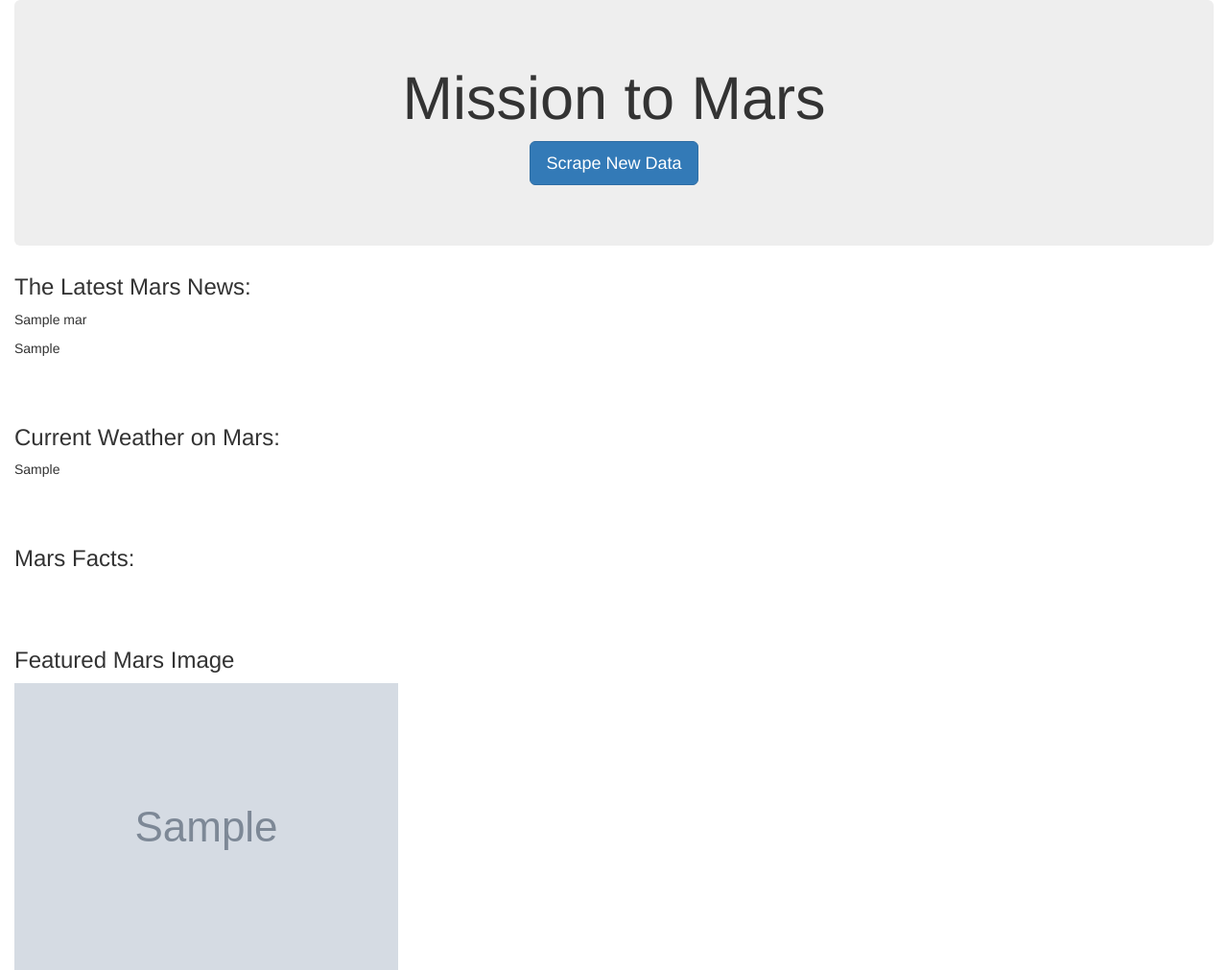
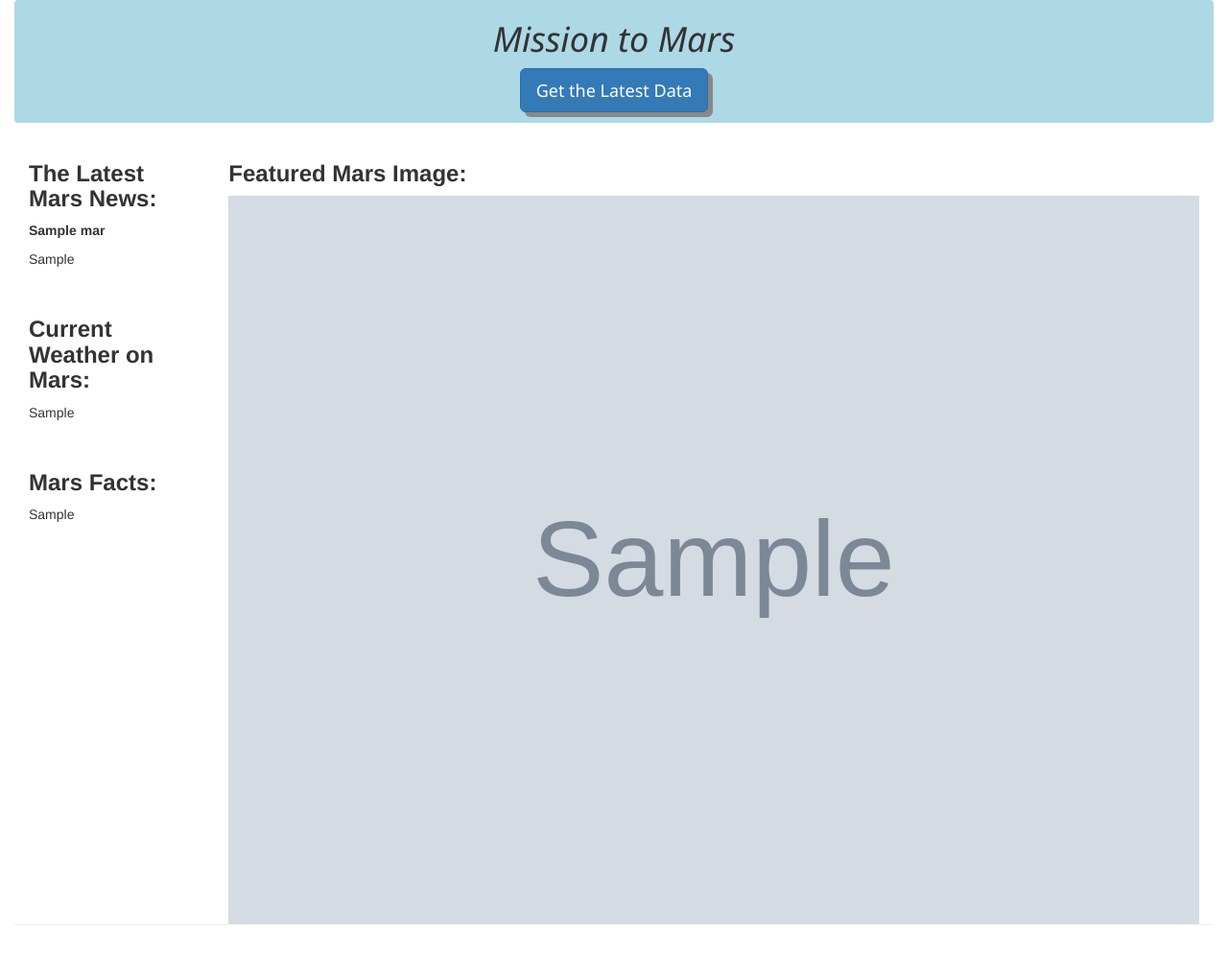
Before and after one commit to ErinMandell/web-scraping-challenge, a Flask app: page / in a window 1280 px wide. Shown: the top 1011 px of the page at 96% size. Run offline with Flask 2, Linux system fonts and the light colour scheme; grey boxes marked "Sample" are stand-in pictures; a database or web service that is not in the repository returns one stand-in record (values such as "Sample title"); some libraries are stand-ins or nearby versions.

Commit message:
add stylesheet and many scrape changes

```diff
--- /dev/null
+++ b/static/styles/style.css
@@ -0,0 +1,23 @@
+/* style sheet for mars project */
+
+.header {
+    background-color: #F1F1F1;
+    text-align: center;
+    padding: 20px;
+  }
+
+.navbar {
+    background-color: lightblue;
+    font-family: 'Segoe UI', Tahoma, Geneva, Verdana, sans-serif;
+    font-style: italic;
+}
+
+.btn {
+    font-style: normal;
+    box-shadow: 5px 5px #888888
+}
+
+img {
+    width: 100%;
+    height: auto;
+  }
--- a/templates/index.html
+++ b/templates/index.html
@@ -7,34 +7,83 @@
   <meta http-equiv="X-UA-Compatible" content="ie=edge">
   <title>Mission to Mars</title>
   <link rel="stylesheet" href="https://maxcdn.bootstrapcdn.com/bootstrap/3.3.7/css/bootstrap.min.css">
+  <link rel="stylesheet" href="../../../static/styles/style.css">
 </head>
+<!-- <header>
+  <br>
+  <br>
+  <br>
 
+</header> -->
 <body>
   <div class="container-fluid">
 
-    <div class="jumbotron text-center">
+    <div class="navbar text-center">
       <h1>Mission to Mars</h1>
 
-      <p><a class="btn btn-primary btn-lg" href="/scrape" role="button">Scrape New Data</a></p>
+      <p><a class="btn btn-primary btn-lg" href="/scrape" role="button">Get the Latest Data</a></p>
     </div>
 
-    <h3> The Latest Mars News: </h3>
-    <p class="news"> <bold>{{mars.news_title}}</bold></p>
-    <p class="news"> {{mars.news_paragraph}}</p>
+    <div class = "column col-md-2">
+      <h3><strong> The Latest Mars News: </strong></h3>
+      <p> <strong>{{mars.news_title}}</strong></p>
+      <p> {{mars.news_paragraph}}</p>
+      <br>
+      <h3> <strong> Current Weather on Mars: </strong></h3>
+      <p> {{mars.mars_weather}}</p>
+      <br>
+      <h3><strong> Mars Facts: </strong></h3>
+      <section> {{ mars.mars_table|safe }} </section>
+    </div>
+
+    <div class = "col-md-10">
+      <h3><strong> Featured Mars Image: </strong> </h3>
+      <img src = "{{ mars.mars_image}}" alt="Featured Mars Image">
+      <br>
+    </div>
     <br>
     <br>
-    <h3 class="weather"> Current Weather on Mars: </h3>
-    <p class="weather"> {{mars.mars_weather}}</p>
+    <hr color="#c7c34c" size="6" width="100%">
     <br>
-    <br>
-    <h3 class="table"> Mars Facts:</h3>
-    <!-- <section> {{ mars.mars_table }} </section> -->
-    <br>
-    <br>
-    <h3 class="image"> Featured Mars Image </h3>
-    <img src = "{{ mars.mars_image}}" alt="Mars Image">
-    <br>
+
+    <div class = "container">
+      <h3 class = "text-center"><strong> Mars' Four Hemishperes </strong></h3>
+
+      <div class = "row">
+          <div class = "col-md-6 groove">
+            <p> <strong>Cerberus Hemisphere Enhanced Photo </strong></p>
+            <img src = "{{ mars.mars_hemi_one}}" alt="Mars Cerberus">
+            <br>
+            <br>
+          </div>
+          <div class = "col-md-6 groove">
+            <p> <strong>Schiaparelli Hemisphere Enhanced Photo </strong></p>
+            <img src = "{{ mars.mars_hemi_two}}" alt="Mars Schiaparelli">
+            <br>
+            <br>
+          </div>
+        </div>
+
+        <div class = "row">
+          <div class = "col-md-6 groove">
+            <p> <strong> Syrtis Major Hemisphere Enhanced Photo </strong></p>
+            <img src = "{{ mars.mars_hemi_three}}" alt="Mars Cerberus">
+            <br>
+            <br>
+          </div>
+          <div class = "col-md-6 groove">
+            <p> <strong> Valles Marineris Hemisphere Enhanced Photo </strong></p>
+            <img src = "{{ mars.mars_hemi_four}}" alt="Mars Schiaparelli">
+            <br>
+            <br>
+          </div>
+        </div>
+
+     </div>
+
   </div>
+
+
 </body>
 
 </html>
```
Also changed, not shown: scrape_mars.py (+86 -6 lines), style.css (added, +28 -0 lines), 1 other file.
